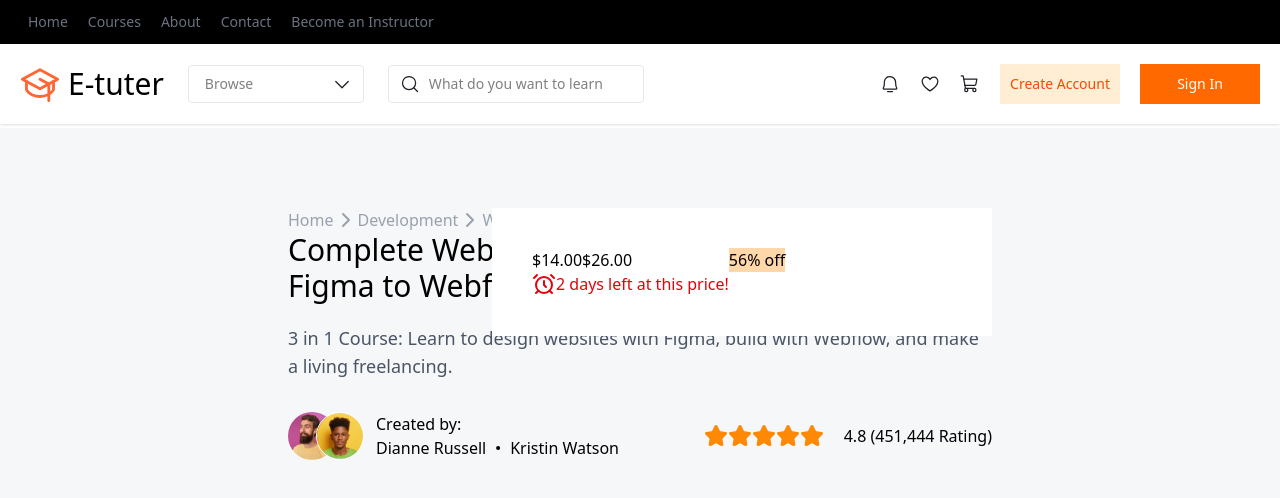
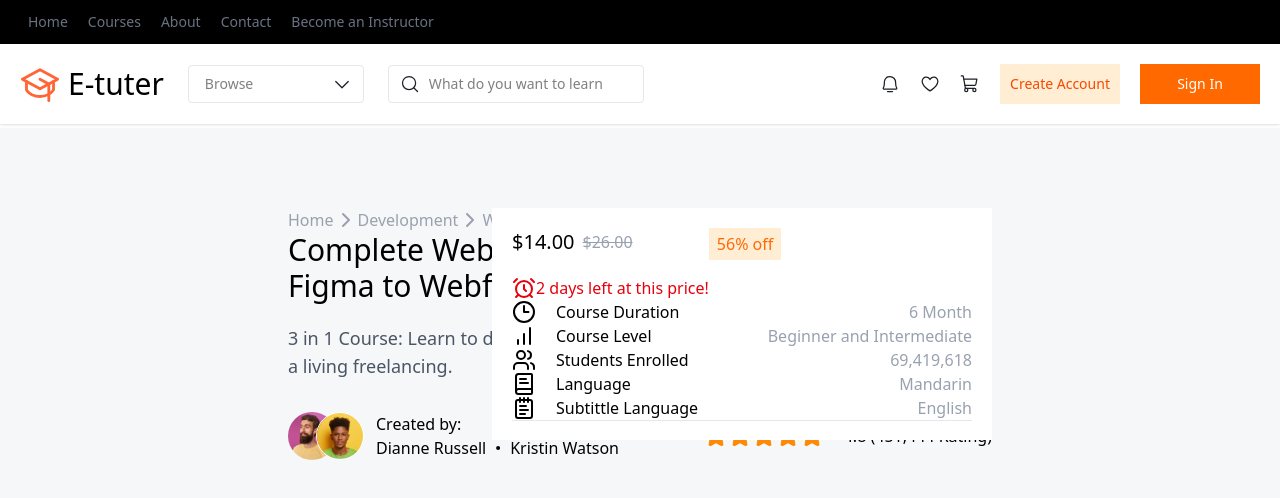
Before and after one commit to Haritha0705/etutor-lms, a React (Vite) app in the folder front_end/: page /course in a window 1280 px wide. Shown: the top 498 px of the page. Built offline with nearby package versions, Linux system fonts and the light colour scheme.

Commit message:
add new edit

```diff
--- a/front_end/src/Pages/Courses Page/SingleCoursePage.tsx
+++ b/front_end/src/Pages/Courses Page/SingleCoursePage.tsx
@@ -1,5 +1,5 @@
 import React from "react";
-import {ChevronRight,Star,Dot,AlarmClock} from 'lucide-react';
+import {ChevronRight,Star,Dot,AlarmClock,Clock3,ChartNoAxesColumnIncreasing,Users,BookText,LucideNotepadText} from 'lucide-react';
 import img1 from "../../assets/image/Image Instracter 4.jpg"
 import img2 from "../../assets/image/Image Instracter 5.jpg"
 
@@ -47,24 +47,72 @@
                         <p>4.8<span> (451,444 Rating)</span></p>
                     </div>
                 </div>
-                <div className={'absolute w-[500px] right-72 top-20 p-10 bg-white'}>
-                    <div className={'flex '}>
-                        <div>
-                            <div className={'flex'}>
-                                <p>$14.00</p>
-                                <p>$26.00</p>
+                <div className={'absolute right-72 top-20 p-5 bg-white w-[500px]'}>
+                    <div className={'relative'}>
+                        <div className={'absolute w-full h-[0.01rem] bg-gray-200 bottom-0 left-0 right-0'}></div>
+                        <div className={'flex'}>
+                            <div className={'flex flex-col gap-5'}>
+                                <div className={'flex items-center gap-2'}>
+                                    <p className={'text-xl'}>$14.00</p>
+                                    <p className={'text-gray-400 line-through'}>$26.00</p>
+                                </div>
+                                <div className={'flex'}>
+                                    <AlarmClock  className={'text-red-600'}/>
+                                    <p className={'text-red-600'}>2 days left at this price!</p>
+                                </div>
                             </div>
-                            <div className={'flex'}>
-                                <AlarmClock  className={'text-red-600'}/>
-                                <p className={'text-red-600'}>2 days left at this price!</p>
+                            <div>
+                                <div className={'bg-orange-100 px-2 py-1'}>
+                                    <p className={'text-orange-500'}>56% off</p>
+                                </div>
                             </div>
+
                         </div>
-                        <div>
-                            <div className={'bg-orange-200'}>
-                                <p>56% off</p>
+
+                        <div className={'flex flex-col'}>
+                            <div className={'flex justify-between items-center'}>
+                                <div className={'flex gap-5'}>
+                                    <Clock3/>
+                                    <p>Course Duration</p>
+                                </div>
+                                <p className={'text-gray-400'}>6 Month</p>
                             </div>
+                            <div className={'flex justify-between items-center'}>
+                                <div className={'flex gap-5'}>
+                                    <ChartNoAxesColumnIncreasing/>
+                                    <p>Course Level</p>
+                                </div>
+                                <p className={'text-gray-400'}>Beginner and Intermediate</p>
+                            </div>
+                            <div className={'flex justify-between items-center'}>
+                                <div className={'flex gap-5'}>
+                                    <Users/>
+                                    <p>Students Enrolled</p>
+                                </div>
+                                <p className={'text-gray-400'}>69,419,618</p>
+                            </div>
+                            <div className={'flex justify-between items-center'}>
+                                <div className={'flex gap-5'}>
+                                    <BookText/>
+                                    <p>Language</p>
+                                </div>
+                                <p className={'text-gray-400'}>Mandarin</p>
+                            </div>
+                            <div className={'flex justify-between items-center'}>
+                                <div className={'flex gap-5'}>
+                                    <LucideNotepadText/>
+                                    <p>Subtittle Language</p>
+                                </div>
+                                <p className={'text-gray-400'}>English</p>
+                            </div>
+
+
+
+
+
                         </div>
                     </div>
+
 
 
                 </div>
```
